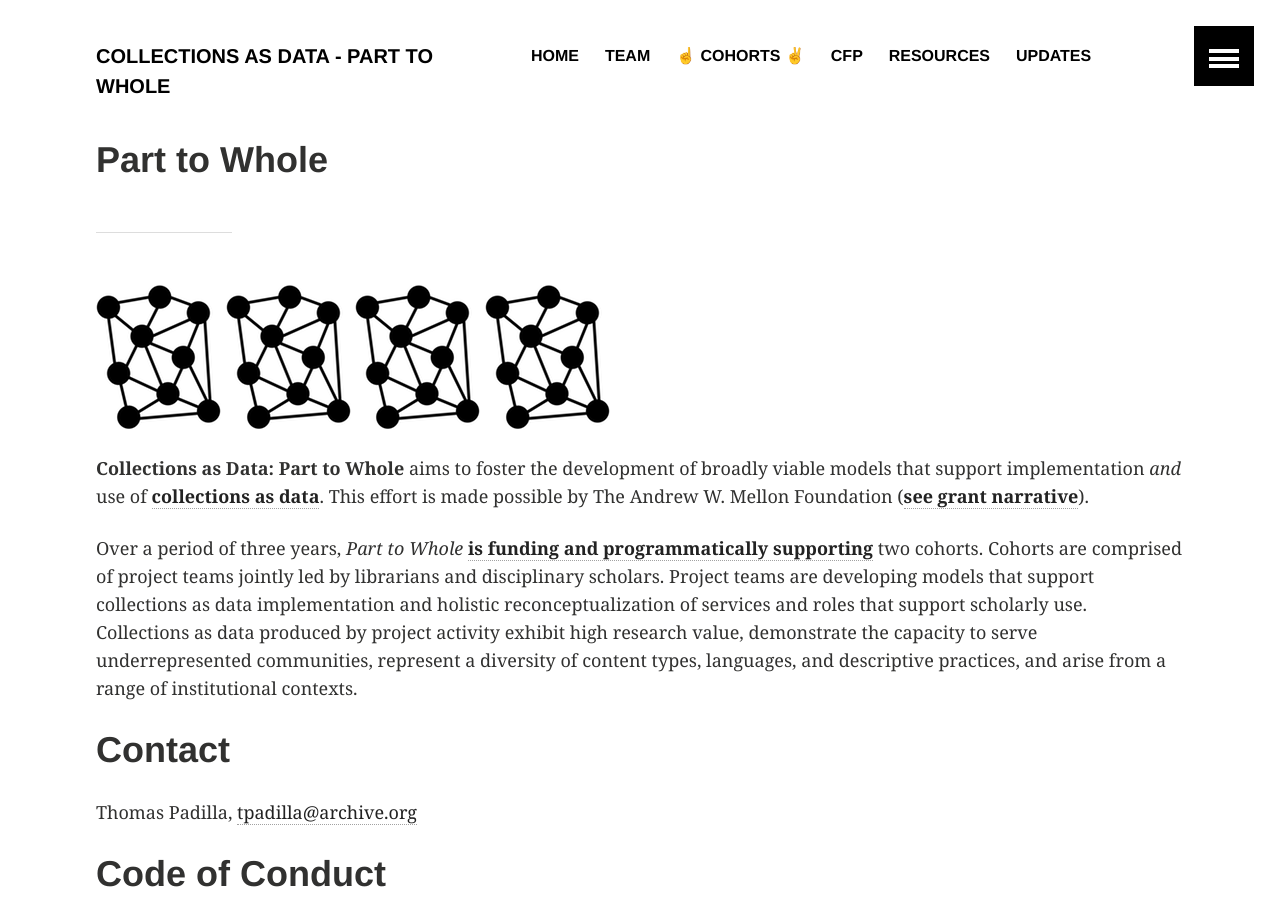
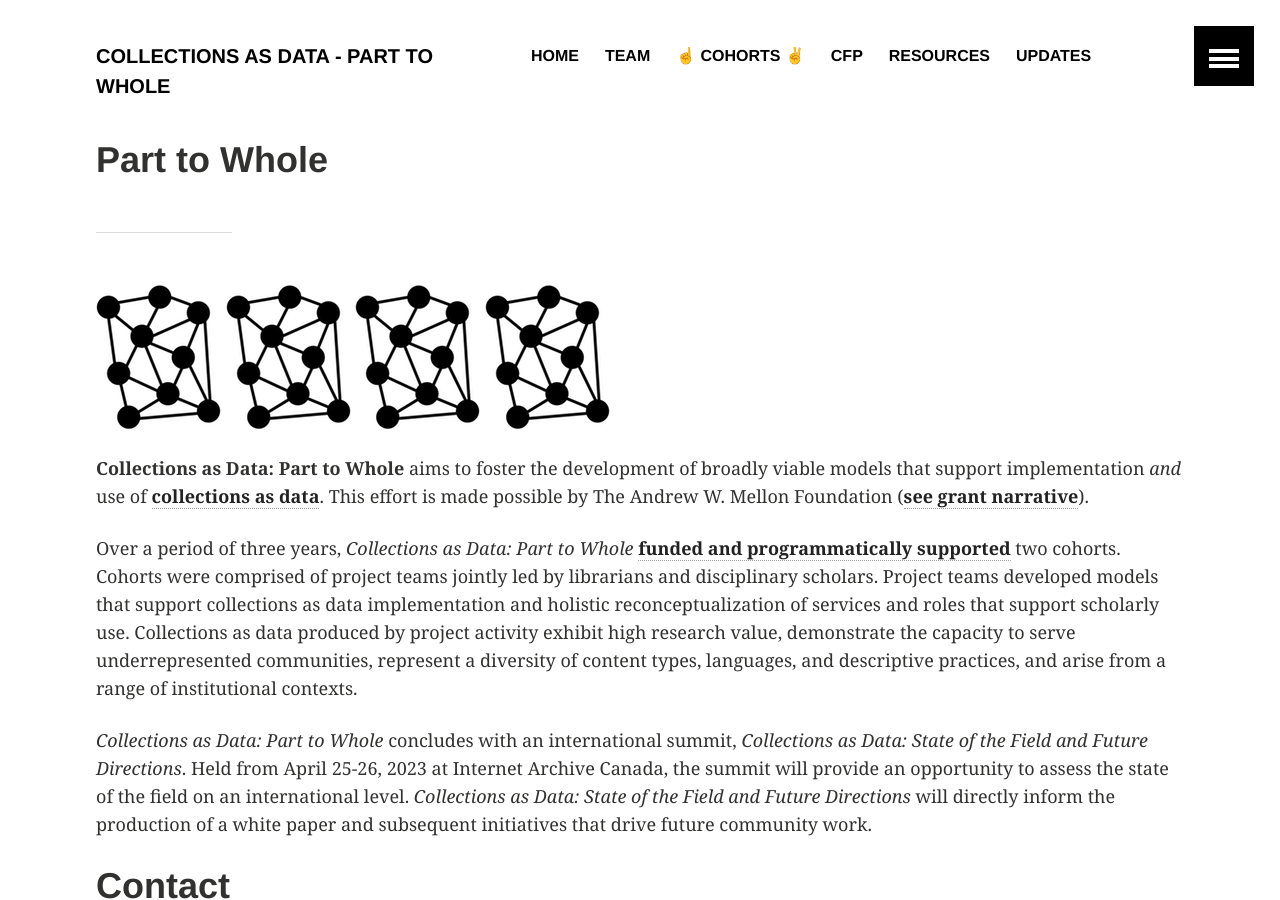
Before and after one commit to collectionsasdata/part2whole, a Jekyll site: the page built from index.md, in a window 1280 px wide and 900 px high. Built offline with Jekyll 4.4.1, drawn with Linux system fonts in a browser that asks for light colours.

Commit message:
Update index.md

```diff
--- a/index.md
+++ b/index.md
@@ -9,7 +9,11 @@ title:  "Part to Whole"
 
 **Collections as Data: Part to Whole** aims to foster the development of broadly viable models that support implementation *and* use of [**collections as data**](https://collectionsasdata.github.io/statement/). This effort is made possible by The Andrew W. Mellon Foundation ([**see grant narrative**](https://github.com/collectionsasdata/part2whole/raw/master/cad_part2whole_narrative.pdf)).
 
-Over a period of three years, *Part to Whole* [**is funding and programmatically supporting**](https://collectionsasdata.github.io/part2whole/cfp/) two cohorts. Cohorts are comprised of project teams jointly led by librarians and disciplinary scholars. Project teams are developing models that support collections as data implementation and holistic reconceptualization of services and roles that support scholarly use. Collections as data produced by project activity exhibit high research value, demonstrate the capacity to serve underrepresented communities, represent a diversity of content types, languages, and descriptive practices, and arise from a range of institutional contexts.
+Over a period of three years, *Collections as Data: Part to Whole* [**funded and programmatically supported**](https://collectionsasdata.github.io/part2whole/cfp/) two cohorts. Cohorts were comprised of project teams jointly led by librarians and disciplinary scholars. Project teams developed models that support collections as data implementation and holistic reconceptualization of services and roles that support scholarly use. Collections as data produced by project activity exhibit high research value, demonstrate the capacity to serve underrepresented communities, represent a diversity of content types, languages, and descriptive practices, and arise from a range of institutional contexts.
+
+*Collections as Data: Part to Whole* concludes with an international summit, *Collections as Data: State of the Field and Future Directions*. Held from April 25-26, 2023 at Internet Archive Canada, the summit will provide an opportunity to assess the state of the field on an international level. *Collections as Data: State of the Field and Future Directions* will directly inform the production of a white paper and subsequent initiatives that drive future community work.
+
+
 
 # Contact
 
```
